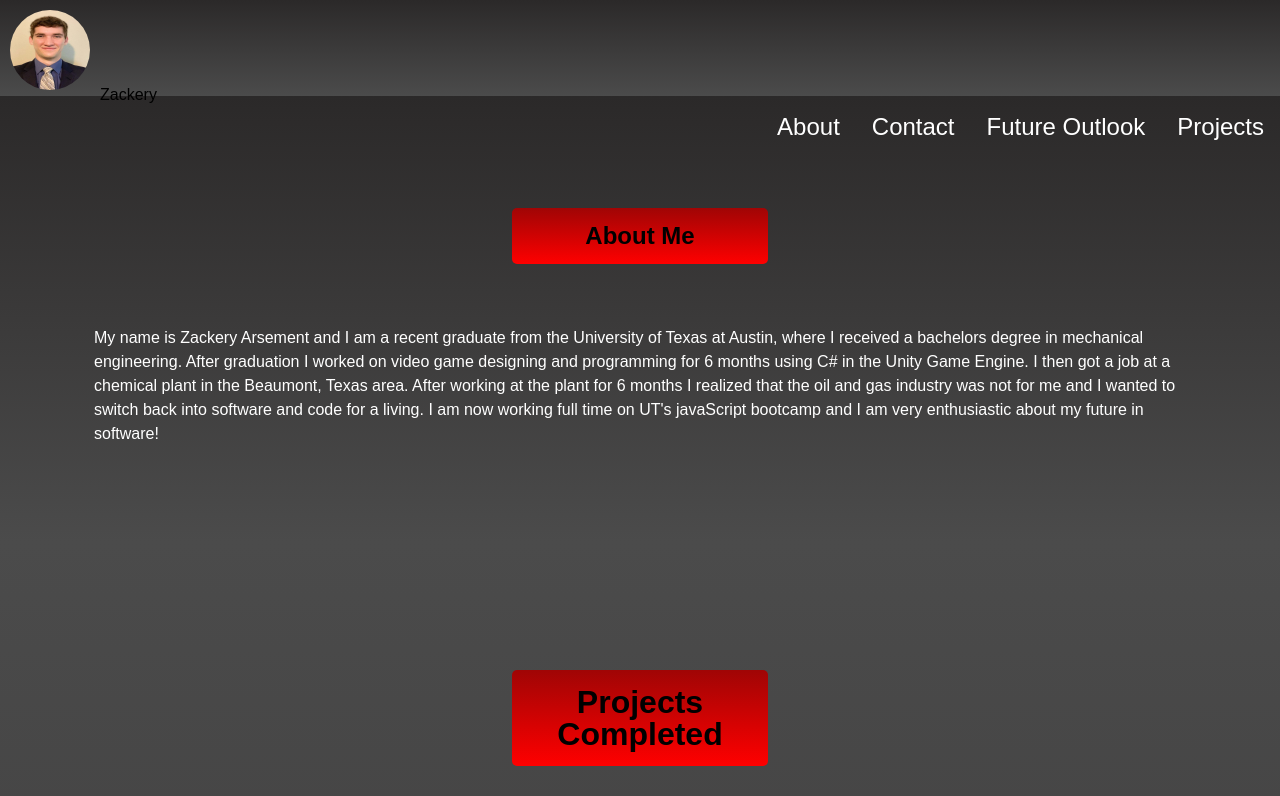
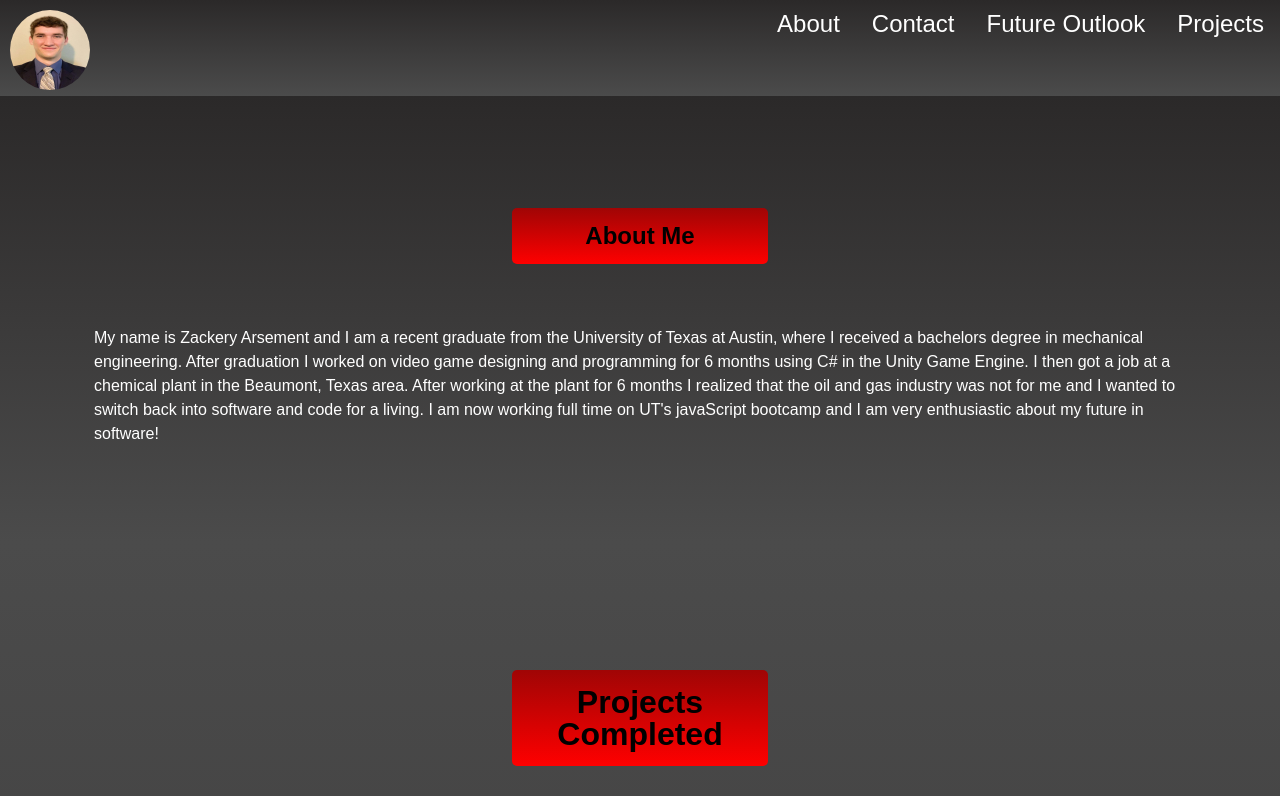
Before and after one commit to ZackeryArsement/secondHomework, a plain HTML site: page index.html in a window 1280 px wide. Shown: the top 796 px of the page. Drawn offline with Linux system fonts and the light colour scheme; grey boxes are pictures that could not be loaded.

Commit message:
Removed the list elements from the navbar.

```diff
--- a/Assets/CSS/style.css
+++ b/Assets/CSS/style.css
@@ -34,7 +34,7 @@ h1{
 }
 
 .left-align{
-    display: inline-block;
+    /* display: inline-block; */
     float: left;
     color: white;
     font-size: 1.5rem;
--- a/index.html
+++ b/index.html
@@ -10,16 +10,13 @@
 </head>
 
 <nav>
-
-    <ul class="nav-list">
-        <li><img id="profile-picture" src="Assets/images/LinkedIn.jpg" alt="Profile Picture">Zackery</li>
-        <!-- <li class="left-align">Zackery Arsement</li> -->
-        <li><a class="right-align" href="#nav-project">Projects</a></li>
-        <li><a class="right-align" href="#outlook-description">Future Outlook</a></li>
-        <li><a class="right-align" href="#contact-info">Contact</a></li>
-        <li><a class="right-align" href="#about-me">About</a></li>
-
-    </ul>
+    <img id="profile-picture" src="Assets/images/LinkedIn.jpg" alt="Profile Picture">
+    <!-- <p>Zackery</p> -->
+    <!-- <li class="left-align">Zackery Arsement</li> -->
+    <a class="right-align" href="#nav-project">Projects</a>
+    <a class="right-align" href="#outlook-description">Future Outlook</a>
+    <a class="right-align" href="#contact-info">Contact</a>
+    <a class="right-align" href="#about-me">About</a>
 
 </nav>
 
```
